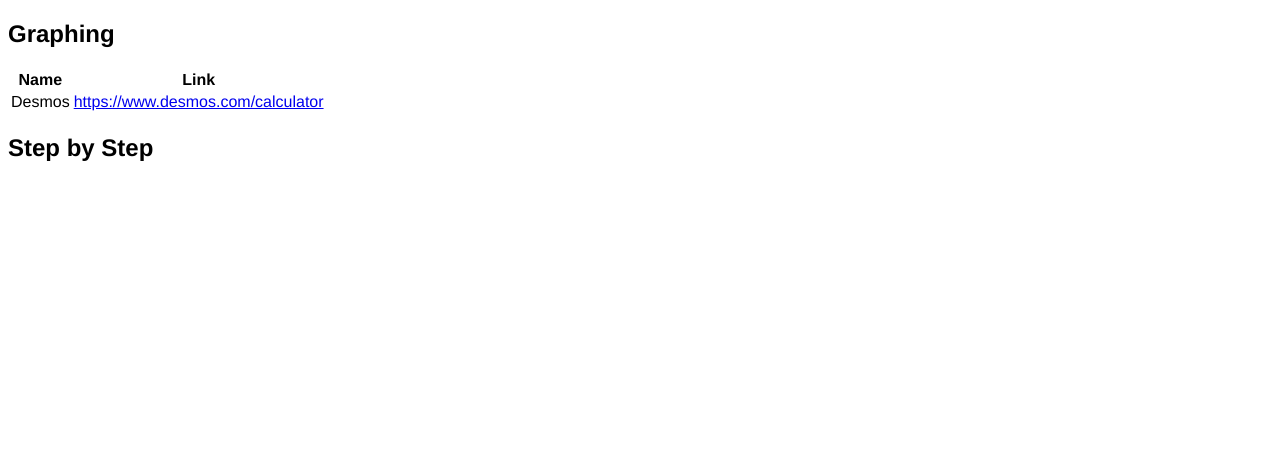
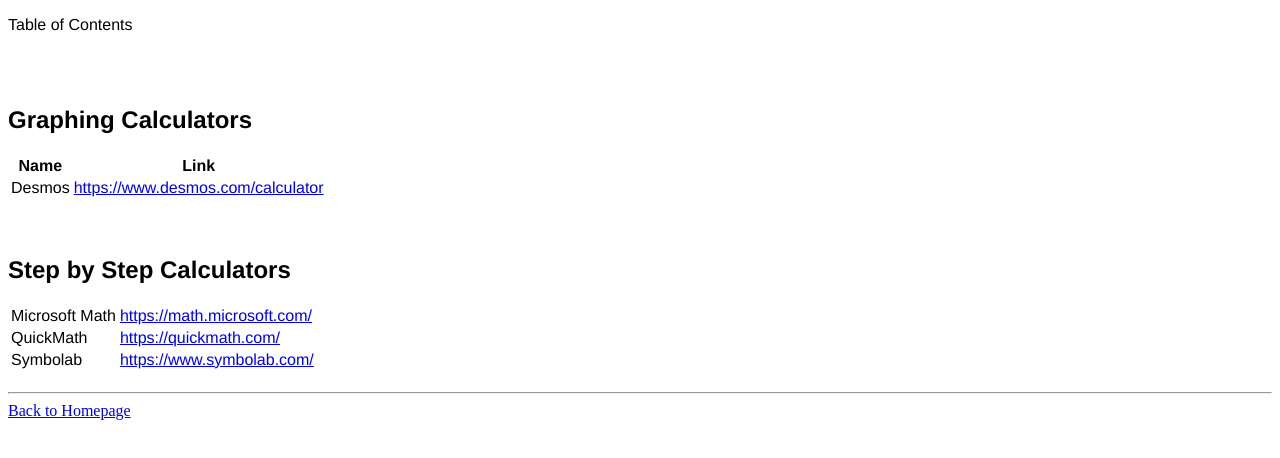
Before and after one commit to Repository-of-Brightness/bookmarks, a plain HTML site: page topics/calculators.html in a window 1280 px wide. Drawn offline with Linux system fonts and the light colour scheme.

Commit message:
modified:   README.md 	new file:   homepage.html 	modified:   topics/calculators.html 	deleted:    webpage.html

```diff
--- a/topics/calculators.html
+++ b/topics/calculators.html
@@ -1,34 +1,80 @@
 <!DOCTYPE html>
 <html lang="en">
   <head>
-    <meta charset="UTF-8">
-    <meta http-equiv="X-UA-Compatible" content="IE=edge">
-    <meta name="viewport" content="width=device-width, initial-scale=1.0">
+    <meta charset="UTF-8" />
+    <meta http-equiv="X-UA-Compatible" content="IE=edge" />
+    <meta name="viewport" content="width=device-width, initial-scale=1.0" />
     <title>Calculators</title>
     <style>
+      .tableofcontents {
+        font-family: Helvetica;
+      }
       .title {
         font-family: Helvetica;
       }
-.table {
+      .wholetable {
         font-family: Helvetica;
+      }
+      .linebreak {
       }
     </style>
   </head>
   <body>
-    <h2 class="title">Graphing</h2>
-        <table class="table">
+    <p class="tableofcontents">Table of Contents</p>
+    <br />
+    <br />
+    <h2 class="title">Graphing Calculators</h2>
+    <table class="wholetable">
       <tr>
-                <th class="linktable">Name</th>
-                <th class="linktable">Link</th>
+        <th>Name</th>
+        <th>Link</th>
       </tr>
       <tr>
         <td>Desmos</td>
-                <td><a href="https://www.desmos.com/calculator" target="_blank">https://www.desmos.com/calculator</a></td>
+        <td>
+          <a href="https://www.desmos.com/calculator" target="_blank"
+            >https://www.desmos.com/calculator</a
+          >
+        </td>
+        <td><a href="" target="_blank"></a></td>
+        <td><a href="" target="_blank"></a></td>
       </tr>
     </table>
-    <h2 class="title">Step by Step</h2>
+    <br />
+    <br />
+    <h2 class="title">Step by Step Calculators</h2>
+    <table class="wholetable">
+      <tr>
+        <td>Microsoft Math</td>
+        <td>
+          <a href="https://math.microsoft.com/" target="_blank"
+            >https://math.microsoft.com/</a
+          >
+        </td>
+      </tr>
+      <tr>
+        <td>QuickMath</td>
+        <td>
+          <a href="https://quickmath.com/" target="_blank"
+            >https://quickmath.com/</a
+          >
+        </td>
+      </tr>
+      <tr>
+        <td>Symbolab</td>
+        <td>
+          <a href="https://www.symbolab.com/" target="_blank"
+            >https://www.symbolab.com/</a
+          >
+        </td>
+      </tr>
+    </table>
     <h2 class="title"></h2>
     <h2 class="title"></h2>
     <h2 class="title"></h2>
   </body>
+  <footer>
+    <hr class="linebreak" />
+    <a href="homepagelink">Back to Homepage</a>
+  </footer>
 </html>
```
Also changed, not shown: homepage.html (added, +11 -0 lines), webpage.html (deleted, +0 -12 lines), 1 other file. Lines whose indentation alone changed are shown as unchanged.
